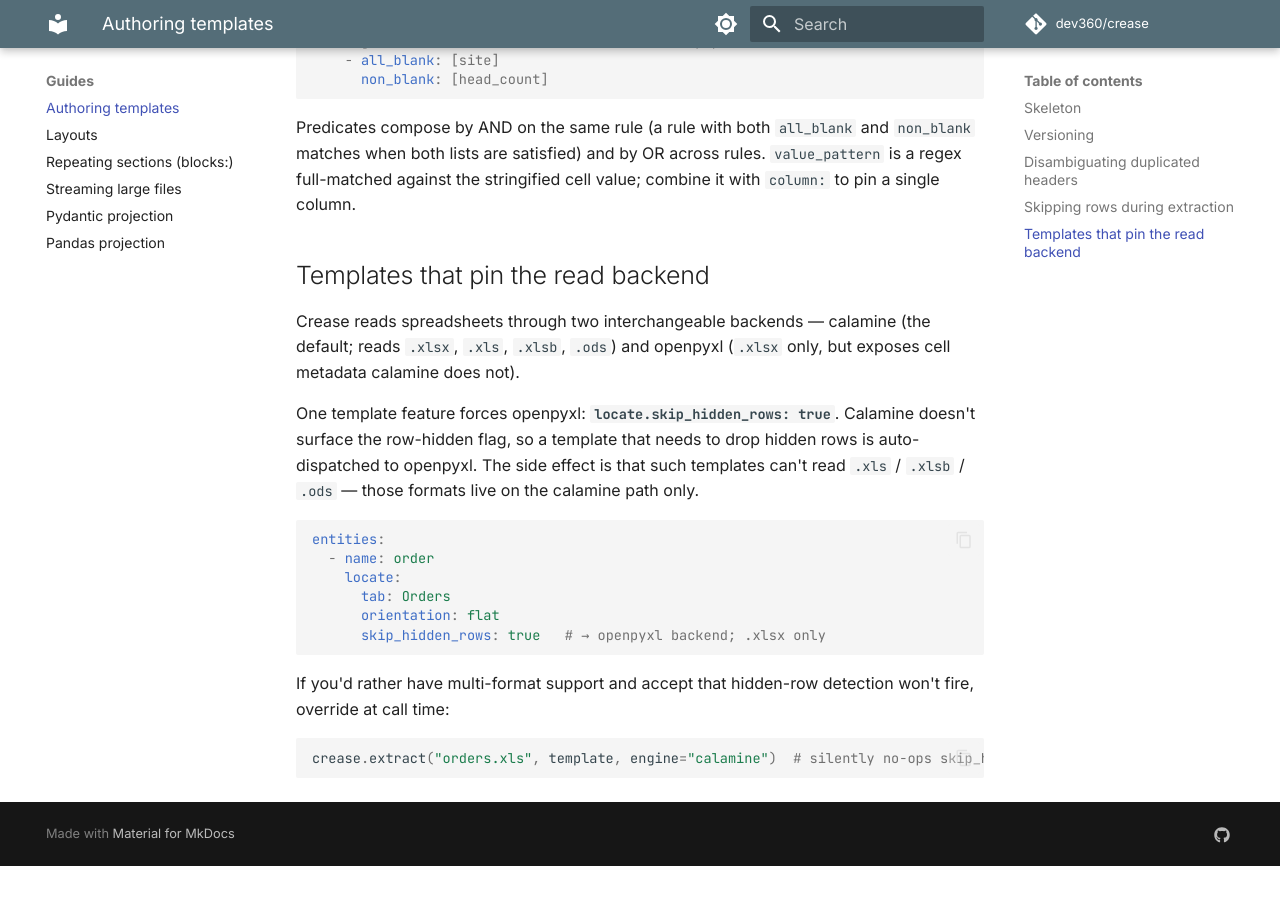
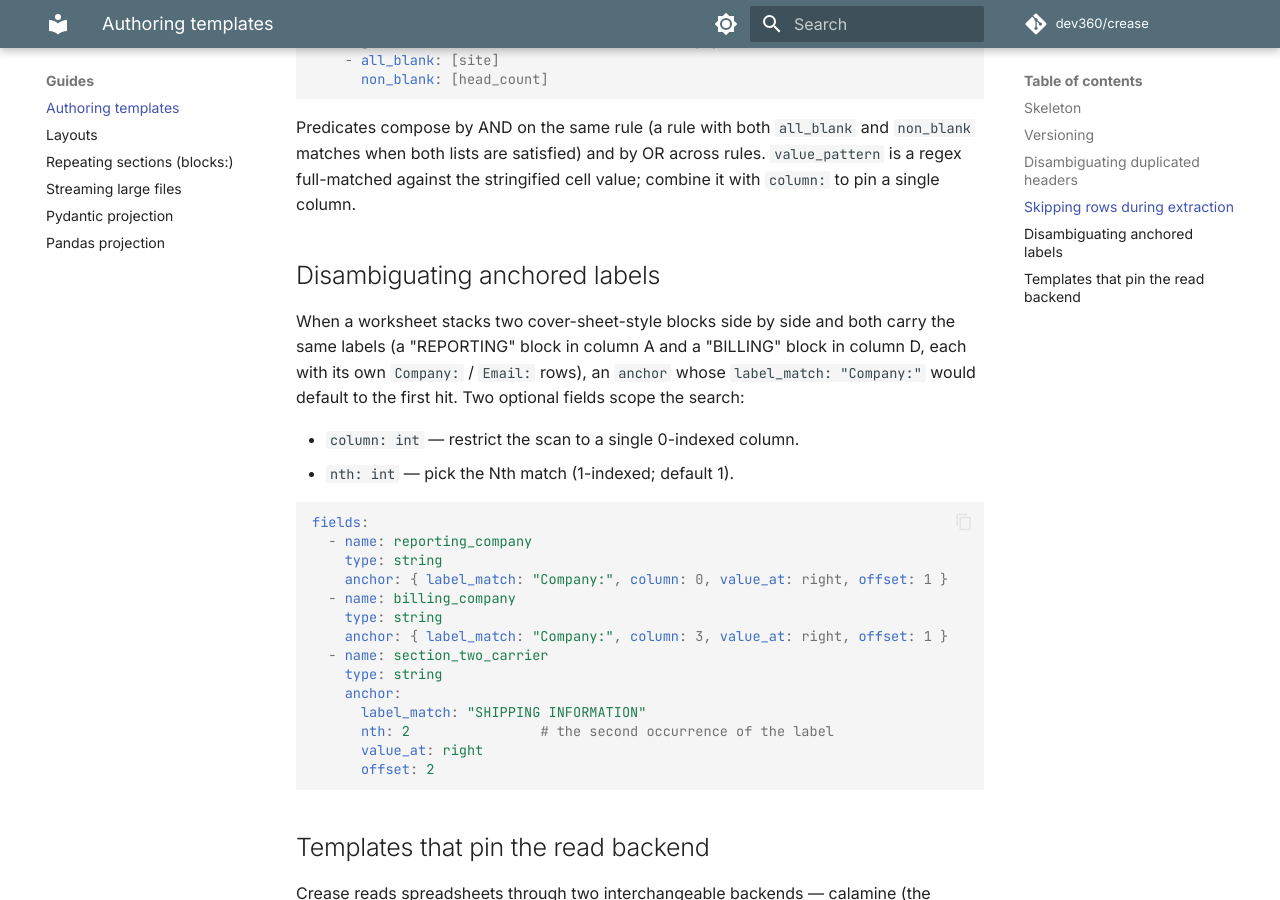
Before and after one commit to dev360/crease, an MkDocs documentation site: the page built from docs/guides/templates.md, in a window 1280 px wide and 900 px high, scrolled down 2107 px. Built offline with MkDocs 1.6.1 and Material for MkDocs 9.7.7, drawn with Linux system fonts in a browser that asks for light colours; comment, search, counter and statistics services are not loaded; before the commit the page ends 2973 px from its top, so only the background shows below that.

Commit message:
feat(template): add column and nth to Anchor for label disambiguation (#27)
A cover sheet that stacks two side-by-side blocks — for example a
``REPORTING`` block in column A and a ``BILLING`` block in column D,
each carrying its own ``Company:`` / ``Email:`` rows — used to force
both anchored fields to bind to the first occurrence of the shared
label. The canonical output would then carry the reporting block's
company under both ``reporting_company`` and ``billing_company`` keys
with no signal that the bind had collapsed.

Adds two optional fields on ``Anchor``:

- ``column: int`` — restrict the label scan to a single 0-indexed
  column. Skipping cells outside that column means the label_match in
  one block can't accidentally hit the parallel block.
- ``nth: int`` (default ``1``) — pick the N-th match (1-indexed) when
  the same label legitimately appears multiple times.

Both default to no-op behavior (``column=None`` scans the whole sheet,
``nth=1`` picks the first match), so existing templates continue to
extract identically.

Graduates the two P1-1 xfail tests in
``tests/test_field_scan_gaps.py`` and documents the disambiguators in
``docs/guides/templates.md``.

Co-authored-by: Claude Opus 4.7 (1M context) <noreply@anthropic.com>

````diff
--- a/docs/guides/templates.md
+++ b/docs/guides/templates.md
@@ -105,6 +105,34 @@ by OR across rules. `value_pattern` is a regex full-matched against the
 stringified cell value; combine it with `column:` to pin a single
 column.
 
+## Disambiguating anchored labels
+
+When a worksheet stacks two cover-sheet-style blocks side by side and
+both carry the same labels (a "REPORTING" block in column A and a
+"BILLING" block in column D, each with its own `Company:` /
+`Email:` rows), an `anchor` whose `label_match: "Company:"` would
+default to the first hit. Two optional fields scope the search:
+
+- `column: int` — restrict the scan to a single 0-indexed column.
+- `nth: int` — pick the Nth match (1-indexed; default 1).
+
+```yaml
+fields:
+  - name: reporting_company
+    type: string
+    anchor: { label_match: "Company:", column: 0, value_at: right, offset: 1 }
+  - name: billing_company
+    type: string
+    anchor: { label_match: "Company:", column: 3, value_at: right, offset: 1 }
+  - name: section_two_carrier
+    type: string
+    anchor:
+      label_match: "SHIPPING INFORMATION"
+      nth: 2                # the second occurrence of the label
+      value_at: right
+      offset: 2
+```
+
 ## Templates that pin the read backend
 
 Crease reads spreadsheets through two interchangeable backends — calamine
````
Also changed, not shown: 3 other files.
